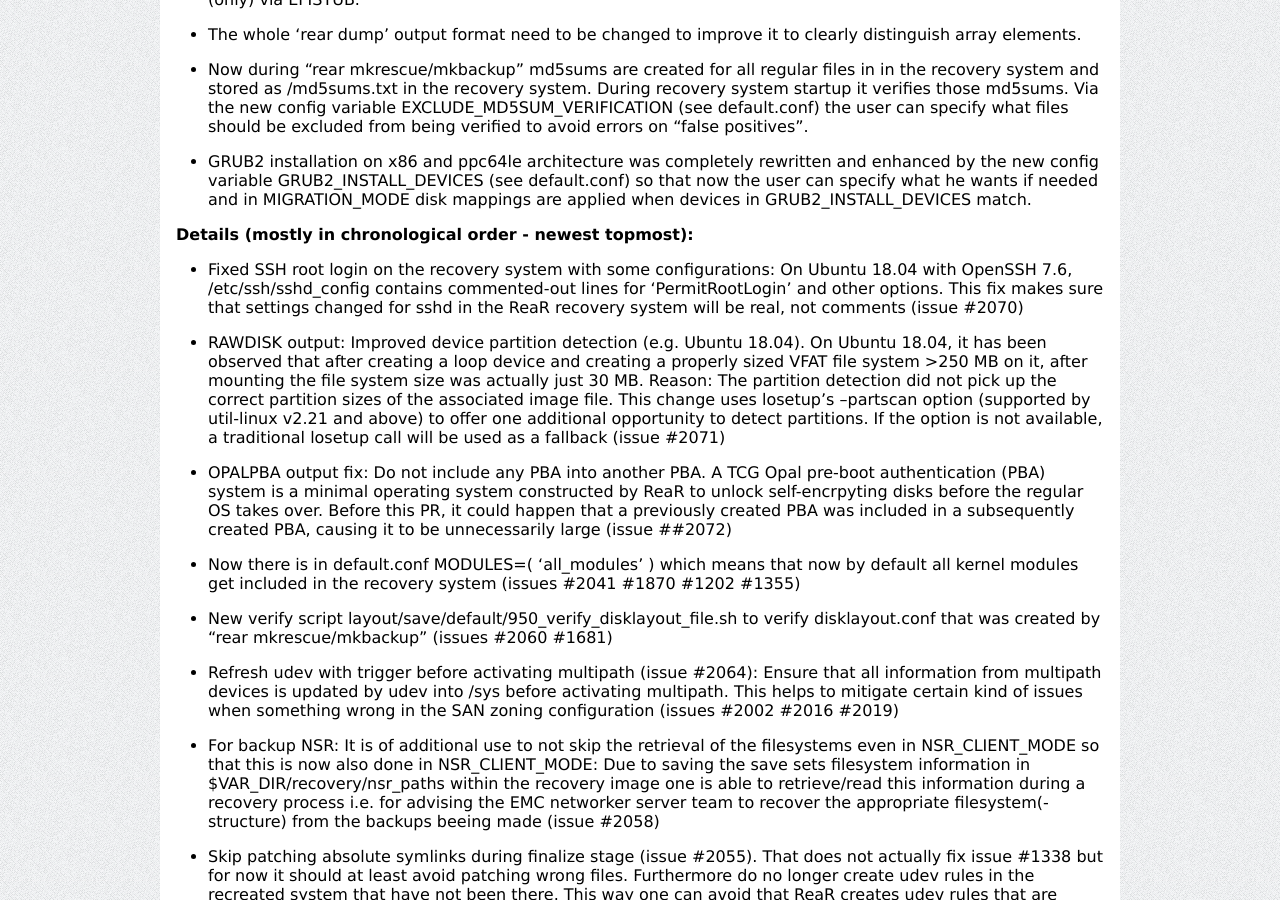
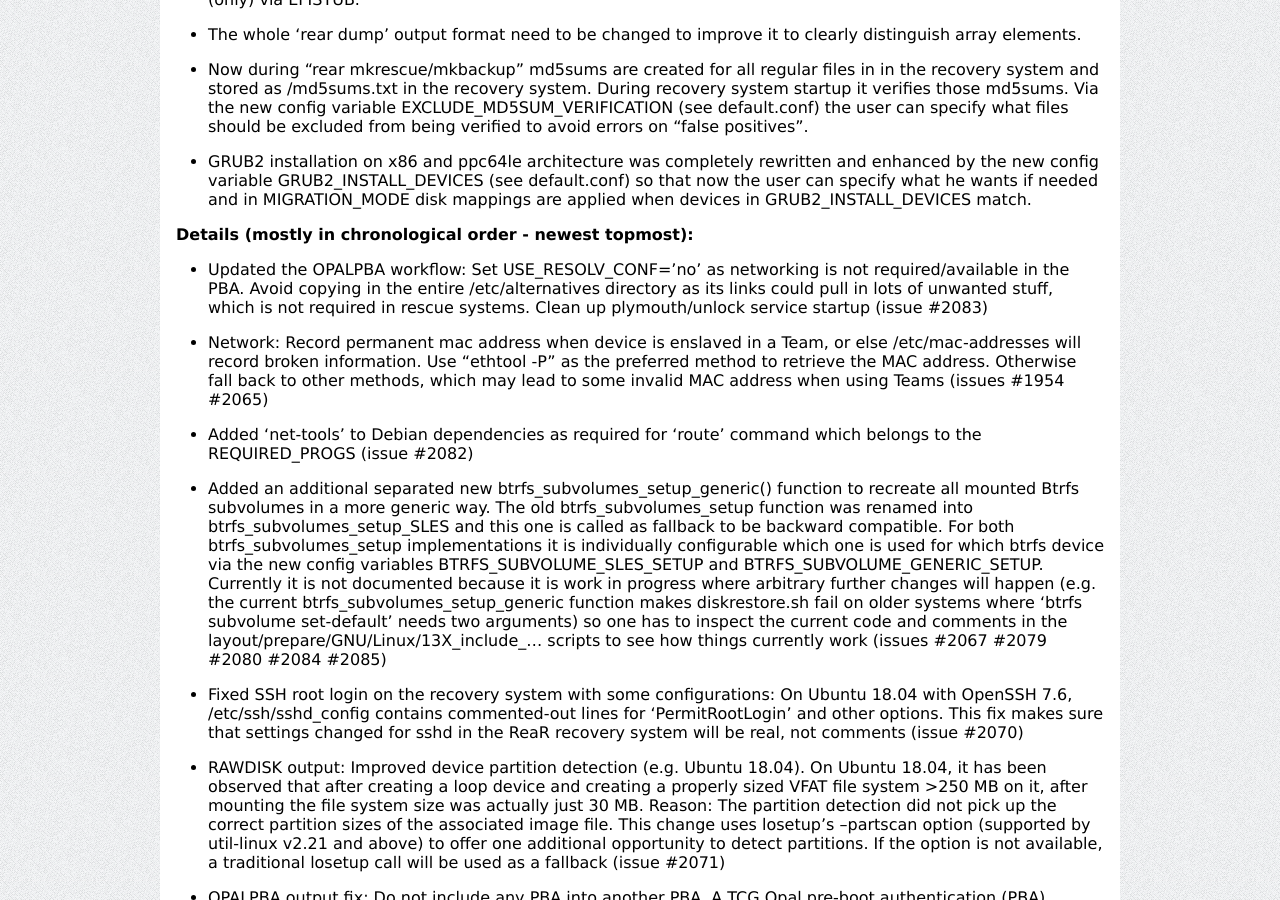
Before and after one commit to rear/rear.github.com, a Jekyll site: the page built from documentation/release-notes-2-5.md, in a window 1280 px wide and 900 px high, scrolled down 3710 px. Built offline with Jekyll 4.4.1, drawn with Linux system fonts in a browser that asks for light colours; comment, search, counter and statistics services are not loaded.

Commit message:
Update release-notes-2-5.md
Added latest changes to the "Details" part of "Version 2.5"

```diff
--- a/documentation/release-notes-2-5.md
+++ b/documentation/release-notes-2-5.md
@@ -244,6 +244,14 @@ so that now the user can specify what he wants if needed and in MIGRATION_MODE
 disk mappings are applied when devices in GRUB2_INSTALL_DEVICES match.
 
 #### Details (mostly in chronological order - newest topmost):
+
+* Updated the OPALPBA workflow: Set USE_RESOLV_CONF='no' as networking is not required/available in the PBA. Avoid copying in the entire /etc/alternatives directory as its links could pull in lots of unwanted stuff, which is not required in rescue systems. Clean up plymouth/unlock service startup (issue #2083)
+
+* Network: Record permanent mac address when device is enslaved in a Team, or else /etc/mac-addresses will record broken information. Use "ethtool -P" as the preferred method to retrieve the MAC address. Otherwise fall back to other methods, which may lead to some invalid MAC address when using Teams (issues #1954 #2065)
+
+* Added 'net-tools' to Debian dependencies as required for 'route' command which belongs to the REQUIRED_PROGS (issue #2082)
+
+* Added an additional separated new btrfs_subvolumes_setup_generic() function to recreate all mounted Btrfs subvolumes in a more generic way. The old btrfs_subvolumes_setup function was renamed into btrfs_subvolumes_setup_SLES and this one is called as fallback to be backward compatible. For both btrfs_subvolumes_setup implementations it is individually configurable which one is used for which btrfs device via the new config variables BTRFS_SUBVOLUME_SLES_SETUP and BTRFS_SUBVOLUME_GENERIC_SETUP. Currently it is not documented because it is work in progress where arbitrary further changes will happen (e.g. the current btrfs_subvolumes_setup_generic function makes diskrestore.sh fail on older systems where 'btrfs subvolume set-default' needs two arguments) so one has to inspect the current code and comments in the layout/prepare/GNU/Linux/13X_include_... scripts to see how things currently work (issues #2067 #2079 #2080 #2084 #2085)
 
 * Fixed SSH root login on the recovery system with some configurations: On Ubuntu 18.04 with OpenSSH 7.6, /etc/ssh/sshd_config contains commented-out lines for 'PermitRootLogin' and other options. This fix makes sure that settings changed for sshd in the ReaR recovery system will be real, not comments (issue #2070)
 
```
